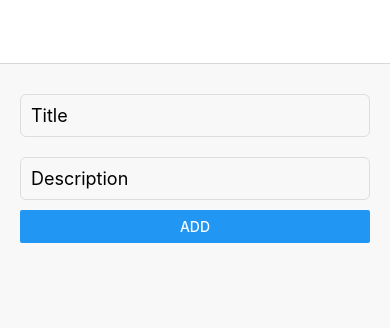
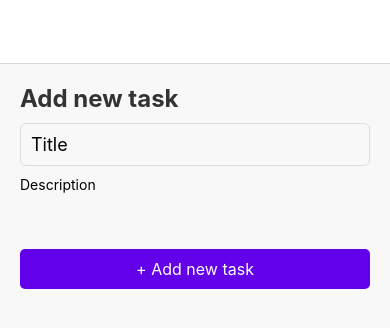
Before and after one commit to ozayo/ReactNative-Todo-App, a React Native app: screen /Add in a window 390 px wide. Shown: the top 328 px of the page. Built offline with nearby package versions, Linux system fonts and the light colour scheme.

Commit message:
fix button style and add title

```diff
--- a/screens/AddScreen.js
+++ b/screens/AddScreen.js
@@ -1,6 +1,5 @@
-// screens/AddScreen.js
 import React, { useState, useContext } from 'react';
-import { View, TextInput, Button } from 'react-native';
+import { View, TextInput, Button, TouchableOpacity, Text } from 'react-native';
 import { globalStyles } from '../styles/globalStyles';
 import { TodosContext } from '../context/TodosContext';
 
@@ -19,6 +18,7 @@ export default function AddScreen({ navigation }) {
 
   return (
     <View style={globalStyles.container}>
+      <Text style={globalStyles.h1}>Add new task</Text>
       <TextInput
         placeholder="Title"
         value={title}
@@ -29,9 +29,13 @@ export default function AddScreen({ navigation }) {
         placeholder="Description"
         value={description}
         onChangeText={setDescription}
-        style={globalStyles.input}
+        multiline={true}
+        numberOfLines={4}
+        style={globalStyles.inputDesc}
       />
-      <Button title="Add" onPress={addTodo} />
+      <TouchableOpacity onPress={addTodo} style={globalStyles.button}>
+        <Text style={globalStyles.buttonText}>+ Add new task</Text>
+      </TouchableOpacity>
     </View>
   );
 }
```
